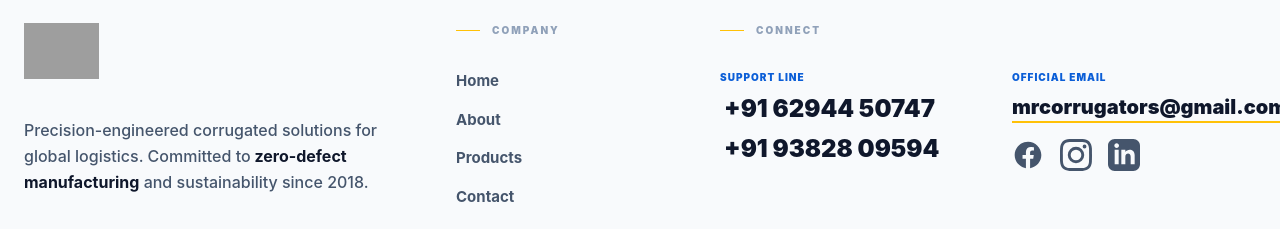
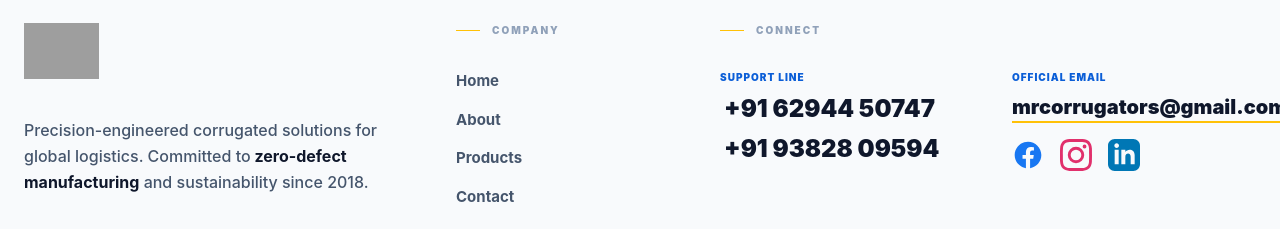
Before and after one commit to agarwalyash27032003/mr-corrugators, a React (Vite) app in the folder frontend/: page /about in a window 1280 px wide. Shown: the part 3384-3613 px from the top of the page. Built offline with nearby package versions, Linux system fonts and the light colour scheme; grey boxes are pictures that could not be loaded.

Commit message:
Social Buttons + image upload

```diff
--- a/frontend/src/components/Footer.jsx
+++ b/frontend/src/components/Footer.jsx
@@ -105,7 +105,7 @@ const Footer = () => {
                     className="text-slate-600 hover:text-[#0B5ED7] transition-colors"
                     aria-label="Facebook"
                   >
-                    <svg className="w- h-8 fill-current" viewBox="0 0 24 24">
+                    <svg className="w-8 h-8 fill-[#1877F2]" viewBox="0 0 24 24">
                       <path d="M22 12c0-5.523-4.477-10-10-10S2 6.477 2 12c0 4.991 3.657 9.128 8.438 9.878v-6.987h-2.54V12h2.54V9.797c0-2.506 1.492-3.89 3.777-3.89 1.094 0 2.238.195 2.238.195v2.46h-1.26c-1.243 0-1.63.771-1.63 1.562V12h2.773l-.443 2.89h-2.33v6.988C18.343 21.128 22 16.991 22 12z" />
                     </svg>
                   </a>
@@ -118,7 +118,7 @@ const Footer = () => {
                     className="text-slate-600 hover:text-[#E1306C] transition-colors"
                     aria-label="Instagram"
                   >
-                    <svg className="w-8 h-8 fill-current" viewBox="0 0 24 24">
+                    <svg className="w-8 h-8 fill-[#E1306C]" viewBox="0 0 24 24">
                       <path d="M12 2.163c3.204 0 3.584.012 4.85.07 3.252.148 4.771 1.691 4.919 4.919.058 1.265.069 1.645.069 4.849 0 3.205-.012 3.584-.069 4.849-.149 3.225-1.664 4.771-4.919 4.919-1.266.058-1.644.07-4.85.07-3.204 0-3.584-.012-4.849-.07-3.26-.149-4.771-1.699-4.919-4.92-.058-1.265-.07-1.644-.07-4.849 0-3.204.013-3.583.07-4.849.149-3.227 1.664-4.771 4.919-4.919 1.266-.057 1.645-.069 4.849-.069zM12 0C8.741 0 8.333.014 7.053.072 2.695.272.273 2.69.073 7.051.014 8.333 0 8.741 0 12c0 3.259.014 3.668.072 4.948.2 4.358 2.618 6.78 6.98 6.98 1.281.058 1.689.072 4.948.072 3.259 0 3.668-.014 4.948-.072 4.354-.2 6.782-2.618 6.979-6.98.059-1.28.073-1.689.073-4.948 0-3.259-.014-3.667-.072-4.947-.196-4.354-2.617-6.78-6.979-6.98C15.668.014 15.259 0 12 0zm0 5.838a6.162 6.162 0 100 12.324 6.162 6.162 0 000-12.324zM12 16a4 4 0 110-8 4 4 0 010 8zm6.406-11.845a1.44 1.44 0 100 2.881 1.44 1.44 0 000-2.881z" />
                     </svg>
                   </a>
@@ -131,7 +131,7 @@ const Footer = () => {
                     className="text-slate-600 hover:text-[#0B5ED7] transition-colors"
                     aria-label="LinkedIn"
                   >
-                    <svg className="w-8 h-8 fill-current" viewBox="0 0 24 24">
+                    <svg className="w-8 h-8 fill-[#0077B5]" viewBox="0 0 24 24">
                       <path d="M19 0h-14c-2.761 0-5 2.239-5 5v14c0 2.761 2.239 5 5 5h14c2.762 0 5-2.239 5-5v-14c0-2.761-2.238-5-5-5zm-11 19h-3v-11h3v11zm-1.5-12.268c-.966 0-1.75-.79-1.75-1.764s.784-1.764 1.75-1.764 1.75.79 1.75 1.764-.783 1.764-1.75 1.764zm13.5 12.268h-3v-5.604c0-3.368-4-3.113-4 0v5.604h-3v-11h3v1.765c1.396-2.586 7-2.777 7 2.476v6.759z" />
                     </svg>
                   </a>
--- a/frontend/src/pages/ProductDetail.jsx
+++ b/frontend/src/pages/ProductDetail.jsx
@@ -73,7 +73,7 @@ const ProductDetail = () => {
                   key={index}
                   src={img}
                   alt={`${product.name}-${index}`}
-                  className={`absolute inset-0 w-full h-full object-contain transition-opacity duration-400 ${
+                  className={`absolute inset-0 w-full h-full object-contain transition-opacity duration-150 ${
                     index === currentIndex ? "opacity-100" : "opacity-0"
                   }`}
                 />
```
